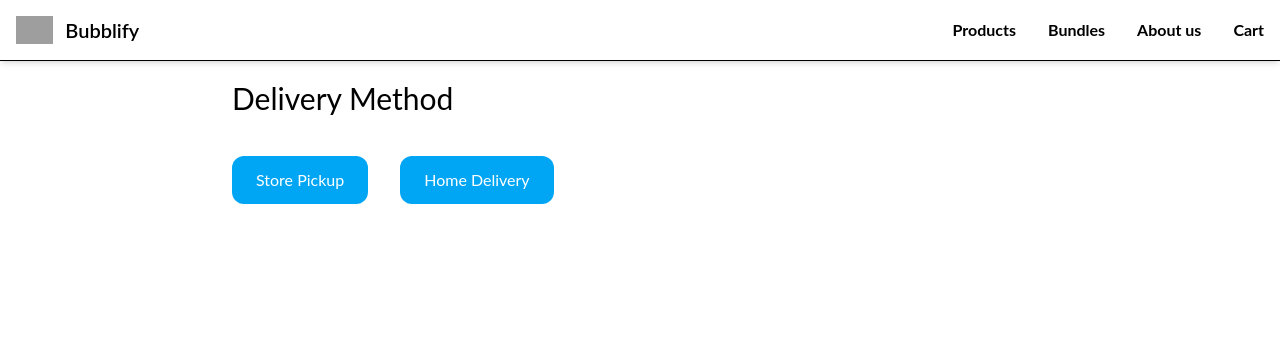
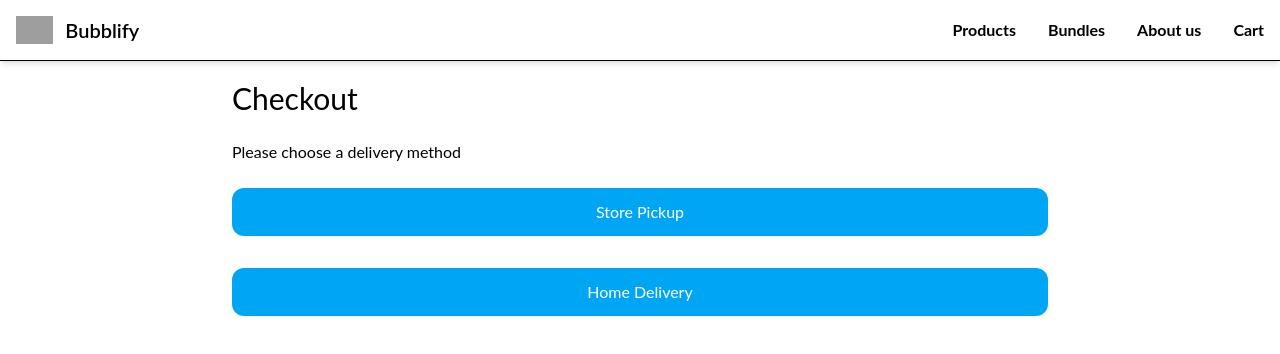
Before and after one commit to herdisheida/Bubblify, a Next.js app in the folder my-app/: page /checkout/delivery in a window 1280 px wide. Shown: the top 354 px of the page. Built offline with nearby package versions, Linux system fonts and the light colour scheme; grey boxes are pictures that could not be loaded.

Commit message:
prettier delivery method

```diff
--- a/my-app/app/(checkout)/checkout/delivery/page.tsx
+++ b/my-app/app/(checkout)/checkout/delivery/page.tsx
@@ -18,20 +18,24 @@ export default function DeliveryPage({}) {
 
   return (
     <div className="p-10">
-      <h1 className="text-3xl pb-6">Delivery Method</h1>
-      <button className="bg-sky-500 hover:bg-sky-700 text-white px-6 py-3 rounded-xl mt-4 mr-4 transition-colors
+      <h1 className="text-3xl pb-6">Checkout</h1>
+      <h2 className="pb-6">Please choose a delivery method</h2>
+
+      <div className="grid grid-rows-2 gap-8">
+      <button className="bg-sky-500 hover:bg-sky-700 text-white px-6 py-3 rounded-xl transition-colors
                           cursor-pointer hover:scale-101 hover:shadow-md
                           active:outline-2 active:outline-offset-2 active:outline-indigo-500 active:opacity-80"
         onClick={() => handleSelect(pickup)}>
           Store Pickup
       </button>
 
-      <button className="bg-sky-500 hover:bg-sky-700 text-white px-6 py-3 rounded-xl mt-4 ml-4 transition-colors
+      <button className="bg-sky-500 hover:bg-sky-700 text-white px-6 py-3 rounded-xl transition-colors
                           cursor-pointer hover:scale-101 hover:shadow-md
                           active:outline-2 active:outline-offset-2 active:outline-indigo-500 active:opacity-80"
         onClick={() => handleSelect(delivery)}>
           Home Delivery
       </button>
+      </div>
     </div>
   );
 }
```
